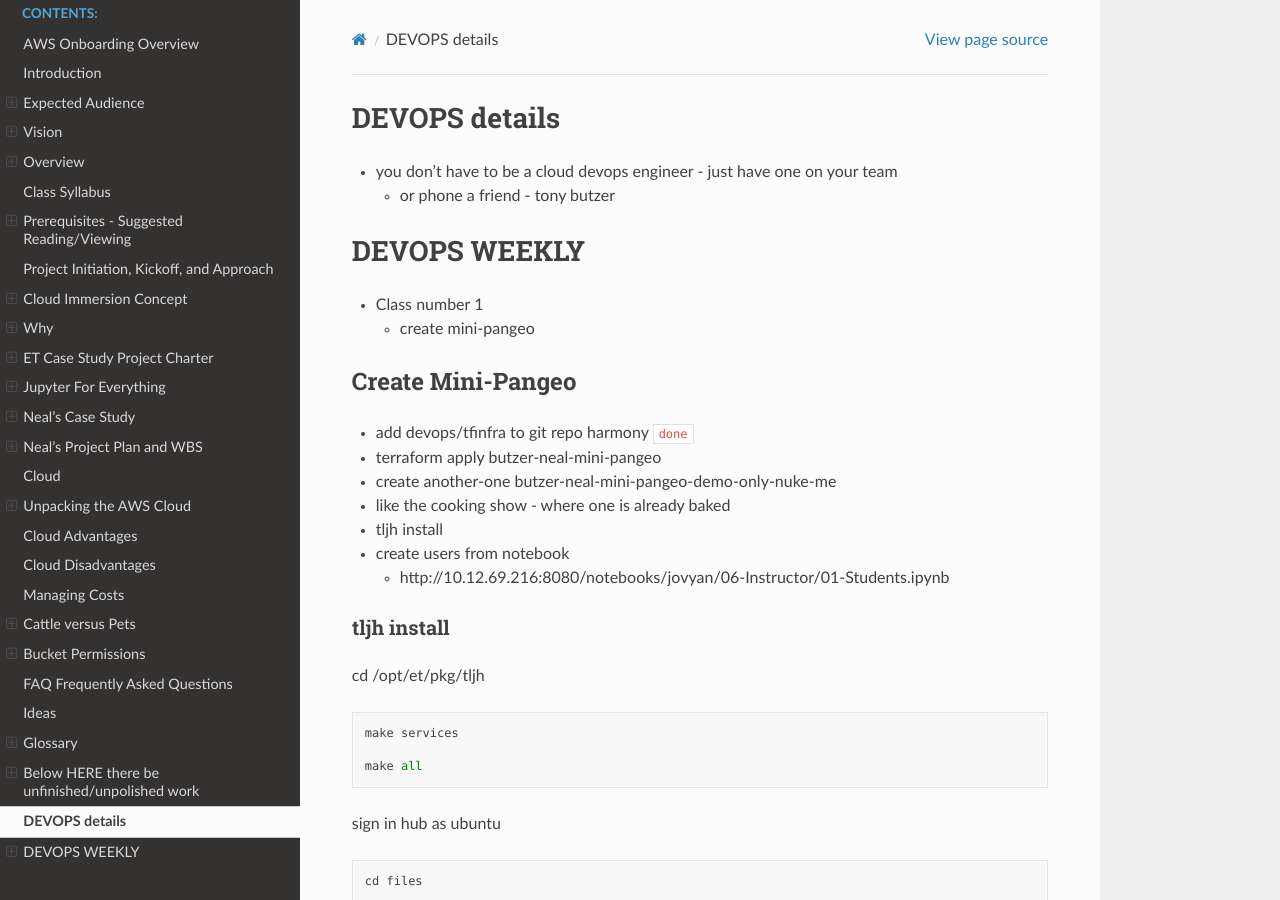
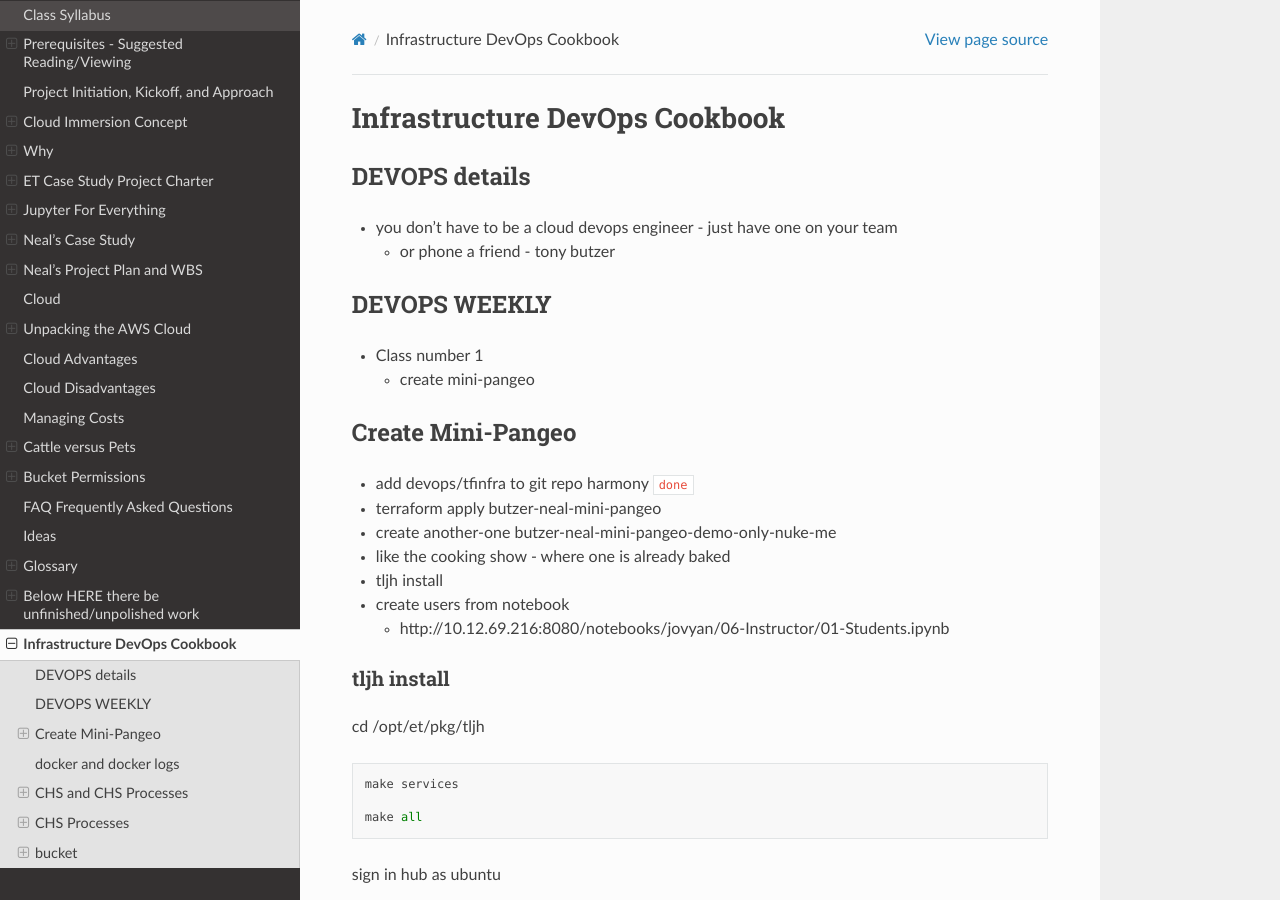
Before and after one commit to tonybutzer/harmony, a Sphinx documentation site: the page built from documentation/source/27DEVOPS.md, in a window 1280 px wide and 900 px high. Built offline with Sphinx 7.4.7 and the Read the Docs theme 2.0.0, drawn with Linux system fonts in a browser that asks for light colours; pages that are not in the unit, such as notebooks, are missing from menus.

Commit message:
automatic git update from Makefile

```diff
--- a/documentation/source/27DEVOPS.md
+++ b/documentation/source/27DEVOPS.md
@@ -1,9 +1,10 @@
-# DEVOPS details
+# Infrastructure DevOps Cookbook
+## DEVOPS details
 
 - you don't have to be a cloud devops engineer - just have one on your team
 	- or phone a friend - tony butzer
 
-# DEVOPS WEEKLY
+## DEVOPS WEEKLY
 
 - Class number 1
 	- create mini-pangeo
```
Also changed, not shown: documentation/source/00define_ET.md (+1 -0 lines).
